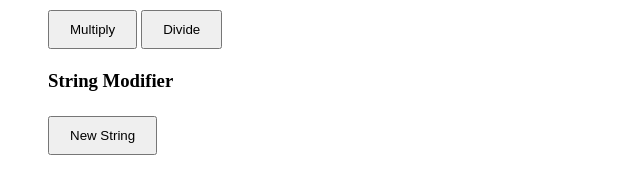
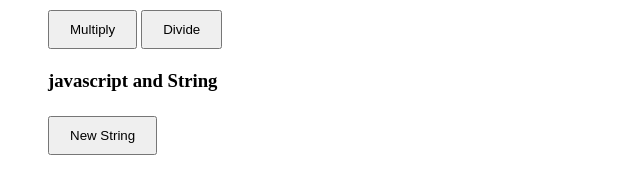
Before and after one commit to zekiyat61/scriptassignment1, a plain HTML site: page index.html in a window 1280 px wide. Shown: the part 296-490 px from the top of the page, 0-640 px from the left. Drawn offline with Linux system fonts and the light colour scheme.

Commit message:
Update index.html

```diff
--- a/index.html
+++ b/index.html
@@ -71,7 +71,7 @@
       }
     </script>
     <div class="container">
-      <h3>String Modifier</h3>
+      <h3> javascript and String</h3>
       <button onclick="addJavaScript()">New String</button>
       <div class="result" id="result"></div>
     </div>
```
